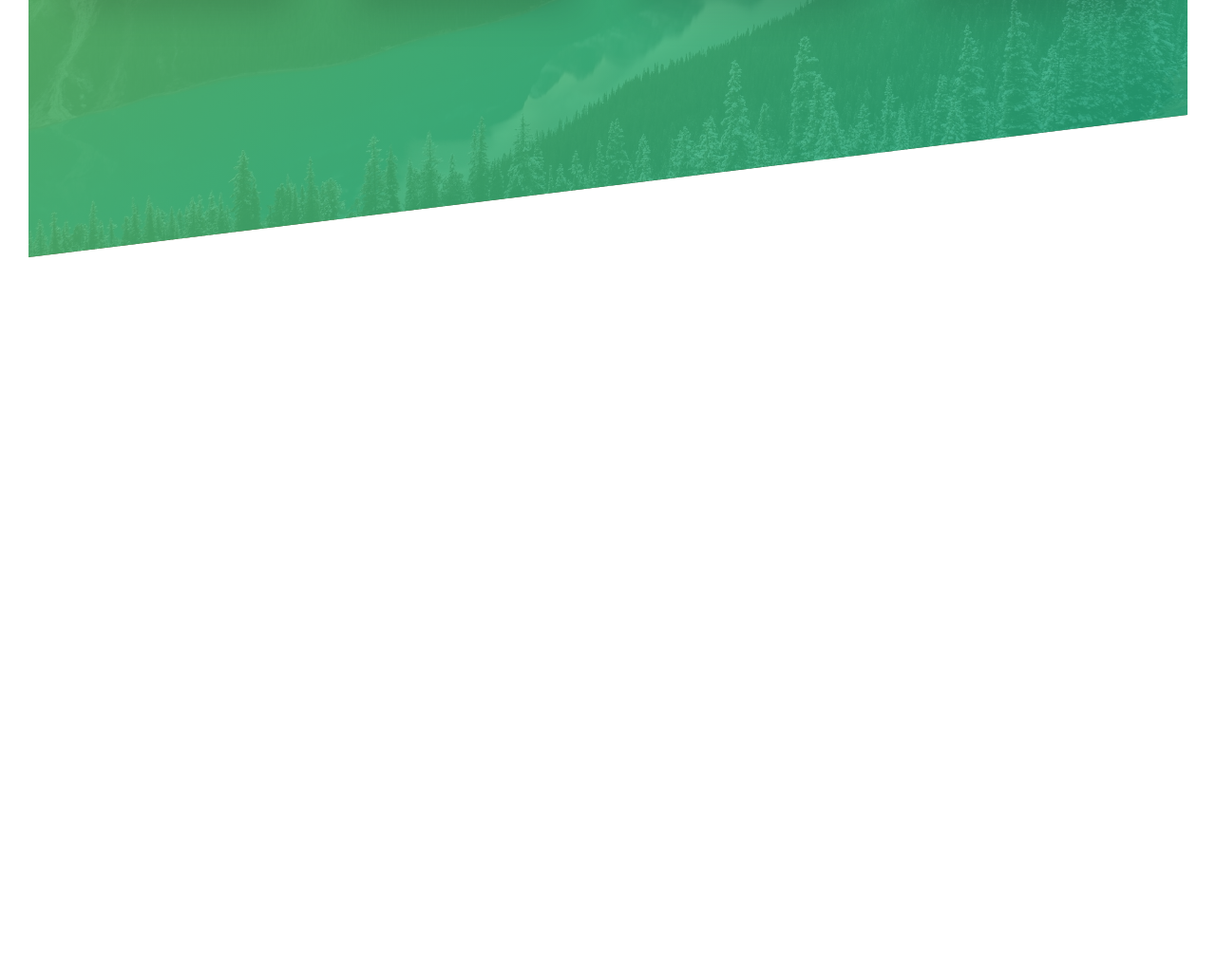
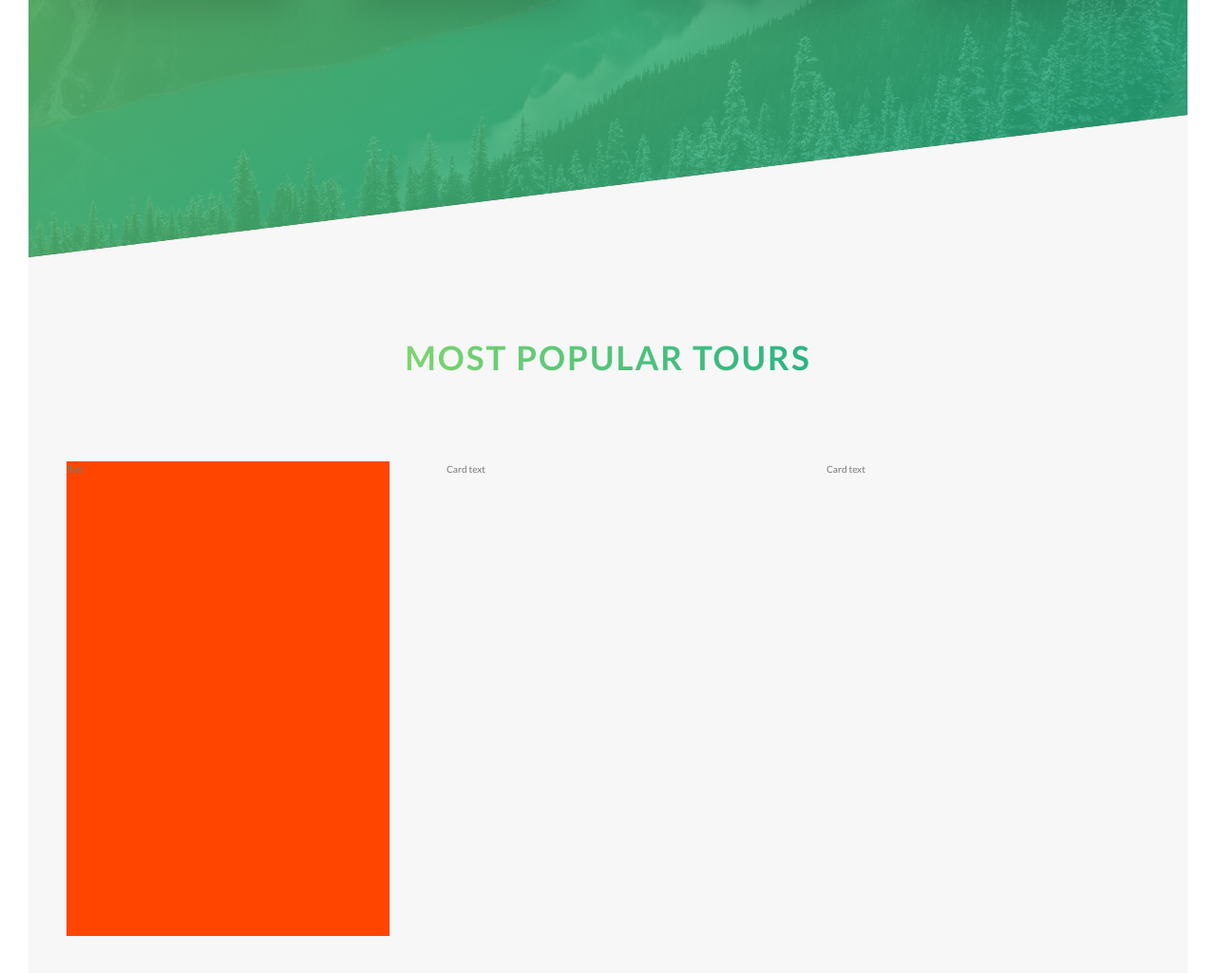
Before and after one commit to Saurabh7064/Natours, a website: page index.html in a window 1280 px wide. Shown: the part 2043-3068 px from the top of the page at 95% size. Before the commit the page ends 2314 px from the top, so only its background shows below. Drawn offline with Linux system fonts and the light colour scheme; files whose address does not match are found by name.

Commit message:
39. Created a rotating card

```diff
--- a/index.html
+++ b/index.html
@@ -105,6 +105,33 @@
                 </div>
             </section>
 
+            <section class="section-tours">
+                <div class="u-center-text u-margin-bottom-big">
+                    <h2 class="heading-secondary">
+                       Most popular tours
+                    </h2>
+                </div>
+                <div class="row">
+                    <div class="col-1-of-3">
+                        <div class="card">
+                            <div class="card__side">
+                                Text
+                            </div>
+                        </div>
+                    </div>
+                    <div class="col-1-of-3">
+                        <div class="card">
+                            Card text
+                        </div>
+                    </div>
+                    <div class="col-1-of-3">
+                        <div class="card">
+                            Card text
+                        </div>
+                    </div>
+                </div>
+            </section>
+
         </main>
 
         <!--
--- /dev/null
+++ b/sass/components/_card.scss
@@ -0,0 +1,13 @@
+.card {
+    perspective: 150rem;
+
+    &__side{
+        background-color: orangered;
+        height: 50rem;
+        transition: all .8s;
+    }
+
+    &:hover &__side{
+        transform: rotateY(180deg);
+    }
+}
--- a/sass/main.scss
+++ b/sass/main.scss
@@ -8,6 +8,7 @@
 @import "base/utilities";
 
 @import "components/button";
+@import "components/card";
 @import "components/composition";
 @import "components/feature-box";
 
--- a/sass/pages/_home.scss
+++ b/sass/pages/_home.scss
@@ -15,3 +15,9 @@
         transform: skewY(7deg);
     }
 }
+
+.section-tours {
+    background-color: $color-grey-light-1;
+    padding: 25rem 0 50rem 0;
+    margin-top: -10rem;
+}
```
Also changed, not shown: css/style.css.
